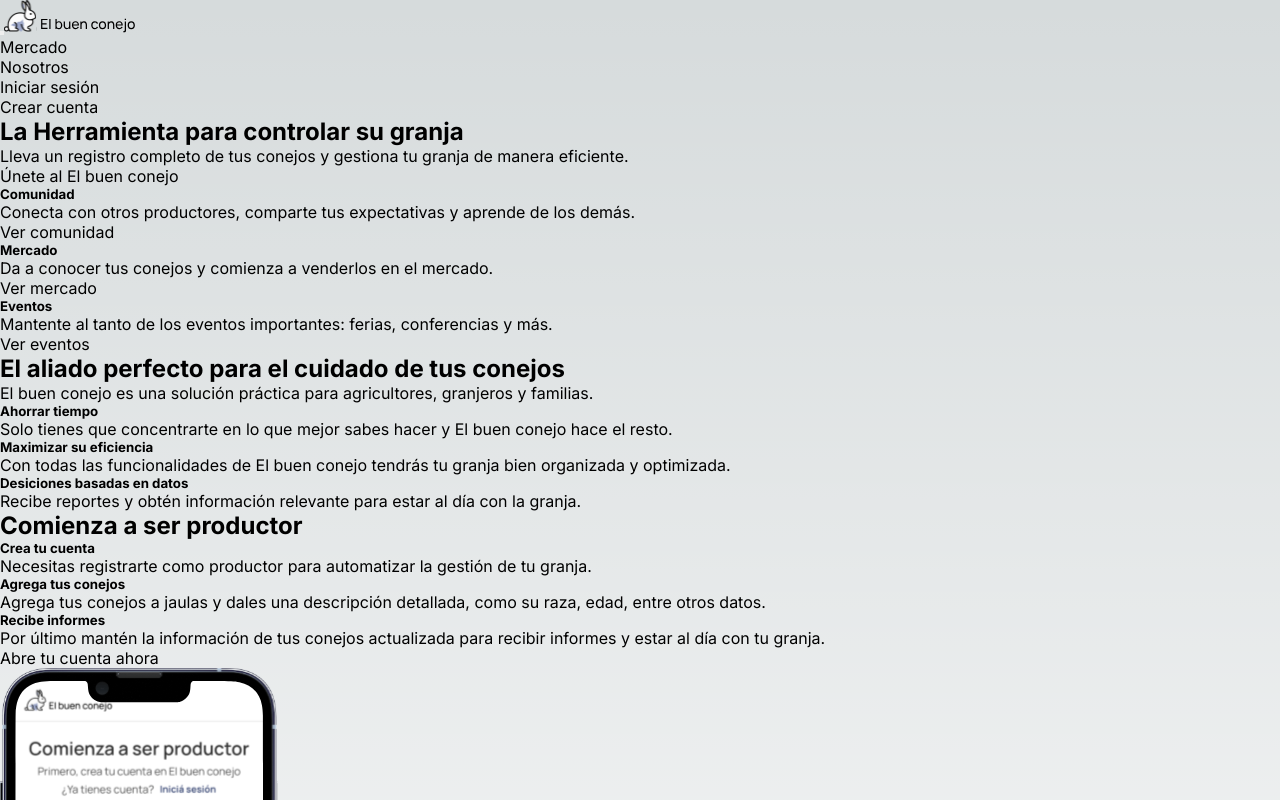
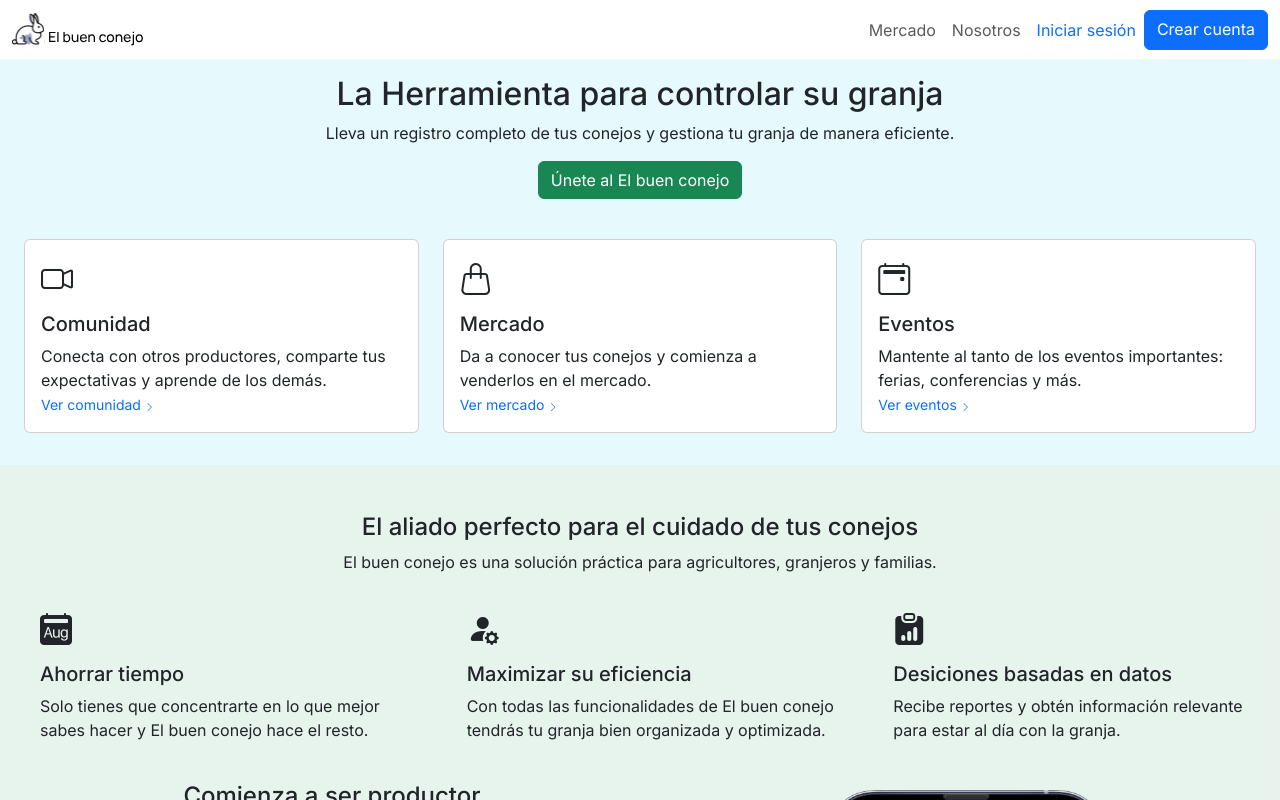
Before and after one commit to jowelx/ebc_v2.0, a Next.js app: page / in a window 1280 px wide. Shown: the top 800 px of the page. Built offline with nearby package versions, Linux system fonts and the light colour scheme.

Commit message:
import bootstrap

```diff
--- a/src/app/globals.css
+++ b/src/app/globals.css
@@ -75,12 +75,7 @@ body {
   overflow-x: hidden;
 }
 
-body {
-  color: rgb(var(--foreground-rgb));
-  background: linear-gradient(to bottom,
-      transparent,
-      rgb(var(--background-end-rgb))) rgb(var(--background-start-rgb));
-}
+
 
 a {
   color: inherit;
--- a/src/app/layout.jsx
+++ b/src/app/layout.jsx
@@ -1,8 +1,10 @@
+
 import { AppContext, AppContextProvider } from '@/context/AppContextProvider'
 import './globals.css'
 import { Inter } from 'next/font/google'
 import Navbar from '@/Containers/Navbar'
 import Footer from '@/Components/Footer'
+
 const inter = Inter({ subsets: ['latin'] })
 
 export const metadata = {
@@ -10,10 +12,19 @@ export const metadata = {
   description: 'Generated by create next app',
 }
 
+
 export default function RootLayout({ children }) {
+
+
   return (
     <AppContextProvider>
       <html lang="en">
+        <head>
+          <link rel="stylesheet" href="https://cdn.jsdelivr.net/npm/bootstrap@5.3.0/dist/css/bootstrap.min.css" />
+          <script src="https://cdn.jsdelivr.net/npm/bootstrap@5.3.0/dist/js/bootstrap.min.js"></script>
+          <link rel="stylesheet" href="https://cdn.jsdelivr.net/npm/bootstrap-icons@1.18.0/font/bootstrap-icons.css" />
+
+        </head>
         <body className={inter.className}>
           <Navbar />
           {children}
```
